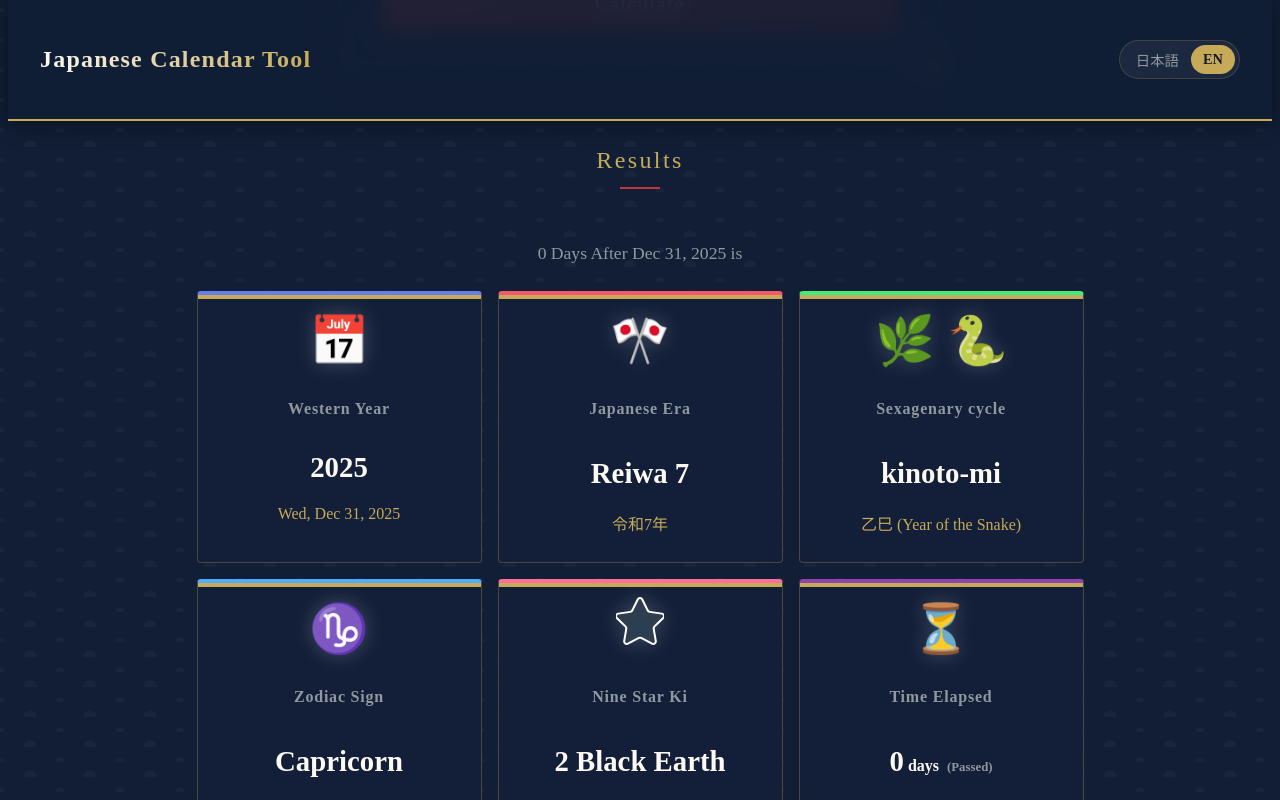
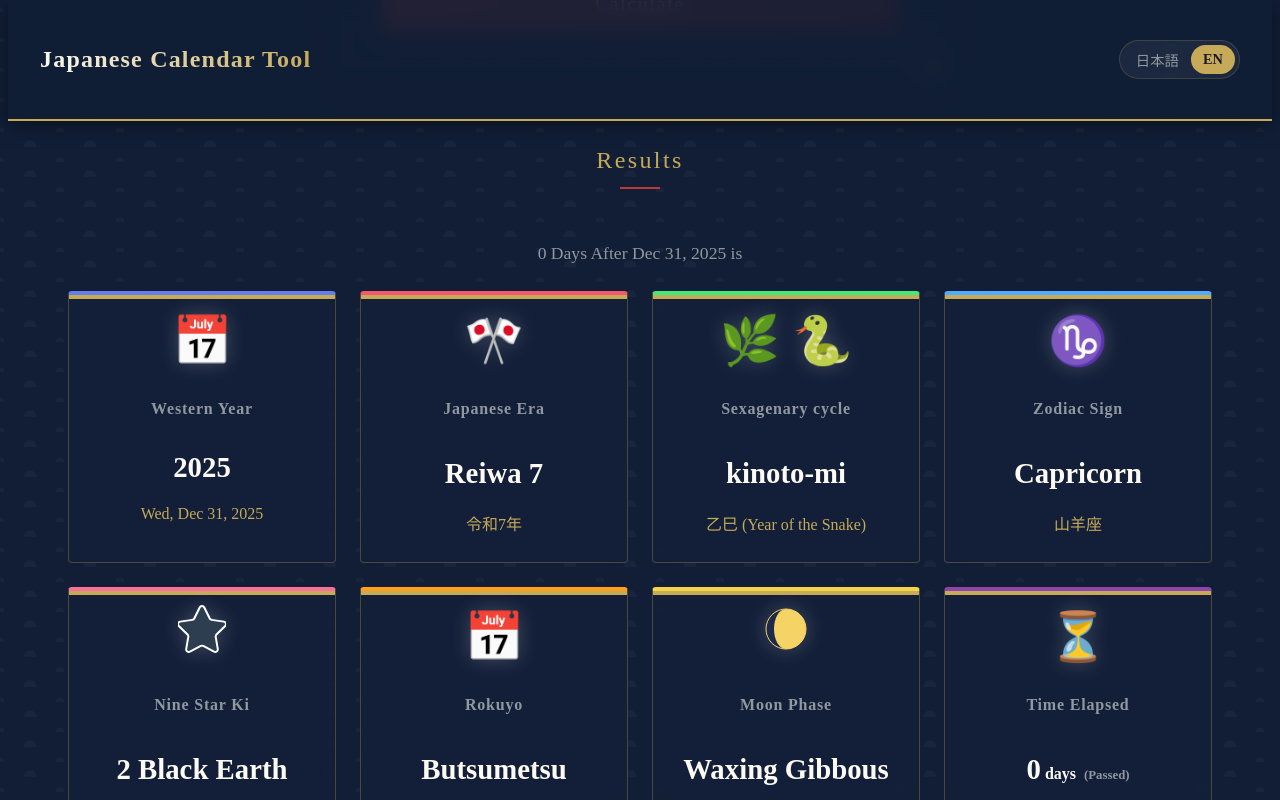
Before and after one commit to ken-mro/japanese-calendar-tool, a Next.js app: page / in a window 1280 px wide. Both pictures are taken after a click on the button "Calculate". Shown: the part 633-1433 px from the top of the page. Built offline with nearby package versions, Linux system fonts and the light colour scheme.

Commit message:
feat: Display Rokuyo and Moon Phase results with updated layout

```diff
--- a/src/app/globals.css
+++ b/src/app/globals.css
@@ -363,16 +363,19 @@ body {
 }
 
 .result-grid {
-  display: grid;
-  grid-template-columns: repeat(auto-fit, minmax(260px, 285px));
-  gap: 1rem;
+  display: flex;
+  flex-wrap: wrap;
   justify-content: center;
-  max-width: 1000px;
+  gap: 1.5rem;
+  max-width: 1200px;
   width: 100%;
   margin: 0 auto;
 }
 
 .result-card {
+  flex: 0 1 calc(25% - 1.5rem); /* 4 columns minus gap */
+  min-width: 250px;
+  max-width: 320px;
   background: var(--card-bg);
   backdrop-filter: var(--glass-effect);
   border-radius: 4px;
@@ -429,6 +432,8 @@ body {
 .chinese-zodiac { border-top: 4px solid #43e97b; } /* Spring Green */
 .zodiac-sign { border-top: 4px solid #4facfe; } /* Sky Blue */
 .nine-star { border-top: 4px solid #fa709a; } /* Peach */
+.rokuyo { border-top: 4px solid #FF9F1C; } /* Orange */
+.moon-phase { border-top: 4px solid #F5D547; } /* Moon Yellow */
 
 /* Specific Card Overrides for gradients removed in favor of solid Wafu borders */
 
--- a/src/components/ResultDisplay.tsx
+++ b/src/components/ResultDisplay.tsx
@@ -7,8 +7,11 @@ import {
   getChineseZodiac,
   getZodiacSign,
   getNineStar,
+  getRokuyo,
+  getMoonPhase,
 } from "@/lib/calculations";
 import { NineStarIcon } from "./NineStarIcon";
+import { MoonPhaseIcon } from "./MoonPhaseIcon";
 
 interface ResultDisplayProps {
   targetDate: Date;
@@ -53,6 +56,8 @@ export function ResultDisplay({
   const chineseZodiac = getChineseZodiac(year);
   const zodiacSign = getZodiacSign(targetDate);
   const nineStar = getNineStar(targetDate);
+  const rokuyo = getRokuyo(targetDate);
+  const moonPhase = getMoonPhase(targetDate);
 
   // Elapsed Time Calculation
   const today = new Date();
@@ -221,6 +226,32 @@ export function ResultDisplay({
           )}
         </div>
 
+        {/* Rokuyo */}
+        <div className="result-card rokuyo">
+          <div className="card-icon">📅</div>
+          <h3 className="card-title">{t("result.rokuyo")}</h3>
+          <p className="card-value">
+            {useKanji ? rokuyo.nameKanji : rokuyo.name}
+          </p>
+          <p className="card-subtitle">
+            {useKanji ? rokuyo.reading : rokuyo.nameKanji}
+          </p>
+        </div>
+
+        {/* Moon Phase */}
+        <div className="result-card moon-phase">
+          <div className="card-icon">
+            <MoonPhaseIcon phase={moonPhase} />
+          </div>
+          <h3 className="card-title">{t("result.moonPhase")}</h3>
+          <p className="card-value">
+            {useKanji ? moonPhase.phaseKanji : moonPhase.phase}
+          </p>
+          <p className="card-subtitle">
+            {t("result.moonAge")}: {moonPhase.age}
+          </p>
+        </div>
+
         {/* Elapsed Time */}
         <div
           className="result-card elapsed-time"
--- a/src/lib/i18n/en.json
+++ b/src/lib/i18n/en.json
@@ -55,7 +55,10 @@
     "animal": "Animal",
     "reading": "Reading",
     "element": "Element",
-    "symbol": "Symbol"
+    "symbol": "Symbol",
+    "rokuyo": "Rokuyo",
+    "moonPhase": "Moon Phase",
+    "moonAge": "Moon Age"
   },
   "months": {
     "1": "January",
--- a/src/lib/i18n/ja.json
+++ b/src/lib/i18n/ja.json
@@ -55,7 +55,10 @@
     "animal": "干支の動物",
     "reading": "読み方",
     "element": "五行",
-    "symbol": "シンボル"
+    "symbol": "シンボル",
+    "rokuyo": "六曜",
+    "moonPhase": "月の満ち欠け",
+    "moonAge": "月齢"
   },
   "months": {
     "1": "1月",
```
